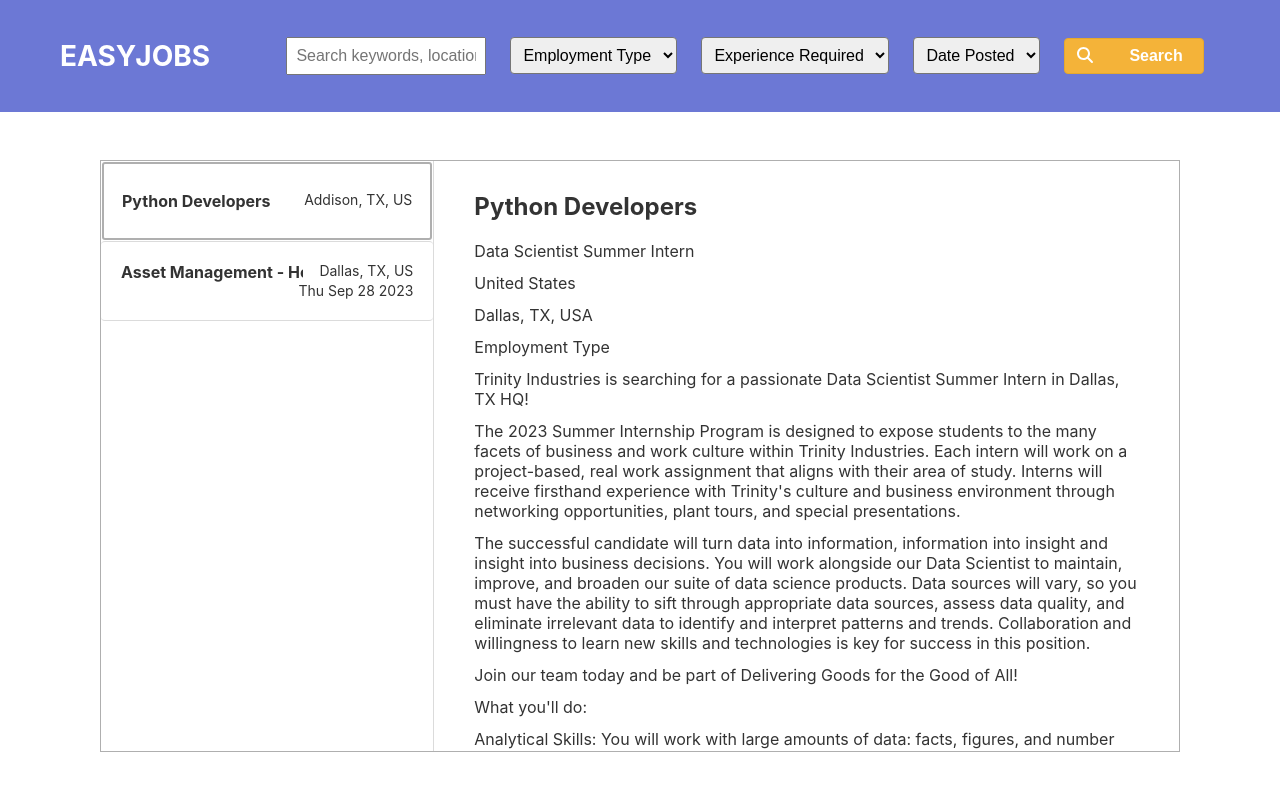
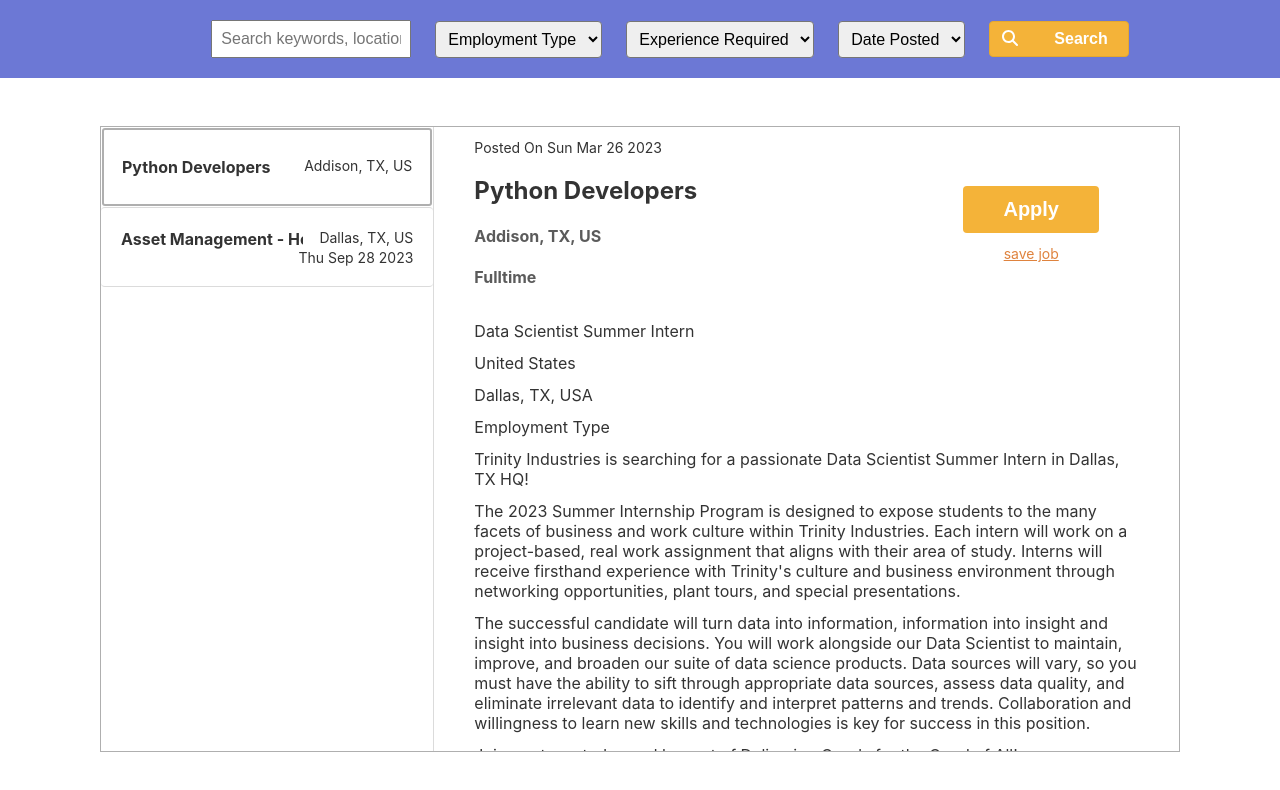
Before and after one commit to nekopudding/easy-jobs, an Angular app: page / in a window 1280 px wide. Shown: the top 790 px of the page. Built offline with nearby package versions, Linux system fonts and the light colour scheme.

Commit message:
add other job details: apply link, dates etc.

```diff
--- a/src/app/components/header/header.component.html
+++ b/src/app/components/header/header.component.html
@@ -1,4 +1,4 @@
-<h1>EasyJobs</h1>
+<h1>{{logo}}</h1>
 <form>
   <input type="text" placeholder="Search keywords, location" class="search-box">
   <app-dropdown-menu
--- a/src/app/components/header/header.component.scss
+++ b/src/app/components/header/header.component.scss
@@ -31,10 +31,6 @@ form {
 
   font-weight: 700;
   font-size: 16px;
-
-  &:active {
-    opacity: 0.8;
-  }
 }
 
 .search-box {
--- a/src/app/components/molecules/post-preview/post-preview.component.ts
+++ b/src/app/components/molecules/post-preview/post-preview.component.ts
@@ -30,8 +30,8 @@ export class PostPreviewComponent {
     this.selected = this.index === 0;
     this.job_title = this.post.job_title.length > 30 ? this.post.job_title.slice(0, 30) + '...' : this.post.job_title
     this.job_employer_name = this.post.job_employer_name
-    this.job_location = this.post.job_city ? `${this.post.job_city}, ${this.post.job_state}, ${this.post.job_country}` : ''
-    this.job_offer_expiration_datetime_utc = this.post.job_offer_expiration_datetime_utc ? new Date(this.post.job_offer_expiration_datetime_utc).toDateString() : ''
+    this.job_location = this.post.job_location
+    this.job_offer_expiration_datetime_utc = this.post.job_offer_expiration_datetime_utc
     this.employer_logo = this.post.employer_logo
   }
 
--- a/src/app/components/post/post.component.html
+++ b/src/app/components/post/post.component.html
@@ -1,4 +1,31 @@
 <div *ngIf="postList && postList[selected]">
-  <h2>{{postList[selected].job_title}}</h2>
+  <div class="post-header">
+    <div class="header-left">
+      <span class="posted-date" *ngIf="postList[selected].job_posted_at_datetime_utc">{{"Posted On " + postList[selected].job_posted_at_datetime_utc}}</span>
+      <h2>{{postList[selected].job_title}}</h2>
+      <h4>{{postList[selected].job_location}}</h4>
+      <h4>{{postList[selected].job_employment_type}}</h4>
+      <div *ngIf="postList[selected].job_min_salary && postList[selected].job_max_salary">
+        <span>{{postList[selected].job_min_salary + ' - '}}</span>
+        <span>{{postList[selected].job_max_salary + ' '}}</span>
+        <span>{{postList[selected].job_salary_currency}}</span>
+        <span>{{'/ per' + postList[selected].job_salary_period}}</span>
+      </div>
+
+      <h4>{{postList[selected].job_required_experience}}</h4>
+    </div>
+    <div class="header-right">
+      <a [href]="postList[selected].job_apply_link" target="_blank" rel="noopener noreferrer">
+        <button class="apply-button" type="submit">Apply</button>
+      </a>
+      <p *ngIf="postList[selected].job_offer_expiration_datetime_utc">{{"Deadline on " + postList[selected].job_offer_expiration_datetime_utc}}</p>
+      <a href="">save job</a>
+    </div>
+  </div>
+
   <p *ngFor="let desc of getJobDescriptionArray()">{{desc}}</p>
+  <div *ngFor="let highlight of postList[selected].job_highlights | keyvalue">
+    <h4>{{highlight.key}}</h4>
+    <p>{{highlight.value}}</p>
+  </div>
 </div>
--- a/src/app/components/post/post.component.scss
+++ b/src/app/components/post/post.component.scss
@@ -5,7 +5,30 @@
   padding: 12px 40px;
 }
 
+.post-header {
+  display: flex;
+  justify-content: space-between;
+}
+
+.header-right {
+  display: flex;
+  flex-direction: column;
+  justify-content: center;
+  margin-right: 40px;
+  gap: 12px;
+  align-items: center;
+}
+.apply-button {
+  padding: 12px 40px;
+  font-size: 20px;
+  font-weight: 700;
+}
+
 p {
   font-size: 16px;
   margin: 12px 0;
 }
+
+h4 {
+  text-transform: capitalize;
+}
--- a/src/app/services/job-search.service.ts
+++ b/src/app/services/job-search.service.ts
@@ -17,10 +17,14 @@ export class JobSearchService {
 
     return {
       employer_name,employer_logo,employer_website,
-      job_id,job_title,job_apply_link,job_description,job_posted_at_datetime_utc,
-      job_city,job_state,job_country,job_offer_expiration_datetime_utc,
-      job_highlights,job_employment_type,job_min_salary,job_max_salary,
-      job_salary_currency,job_salary_period,job_required_experience: job_required_experience.required_experience_in_months
+      job_id,job_title,job_apply_link,job_description,
+      job_highlights,job_min_salary,job_max_salary,
+      job_salary_currency,job_salary_period,
+      job_required_experience: job_required_experience.required_experience_in_months,
+      job_location: job_city ? `${job_city}, ${job_state}, ${job_country}` : '',
+      job_offer_expiration_datetime_utc: job_offer_expiration_datetime_utc ? new Date(job_offer_expiration_datetime_utc).toDateString() : '',
+      job_posted_at_datetime_utc: job_posted_at_datetime_utc ? new Date(job_posted_at_datetime_utc).toDateString() : '',
+      job_employment_type: job_employment_type.toLowerCase(),
     }
   });
 
--- a/src/styles.scss
+++ b/src/styles.scss
@@ -37,10 +37,43 @@ button {
   padding: 12px 16px;
   background: #f4b339;
   color: #fff;
-  border-radius: 8px;
+  border-radius: 4px;
   border: none;
+  &:hover {
+    opacity: 0.9;
+  }
+  &:active {
+    opacity: 0.6;
+  }
 }
 
 a {
   color: #df833e;
 }
+
+// https://www.w3schools.com/css/css_tooltip.asp
+.tooltip {
+  position: relative;
+  display: inline-block;
+  border-bottom: 1px dotted black; /* If you want dots under the hoverable text */
+}
+
+/* Tooltip text */
+.tooltip .tooltiptext {
+  visibility: hidden;
+  width: 120px;
+  background-color: black;
+  color: #fff;
+  text-align: center;
+  padding: 5px 0;
+  border-radius: 6px;
+
+  /* Position the tooltip text - see examples below! */
+  position: absolute;
+  z-index: 1;
+}
+
+/* Show the tooltip text when you mouse over the tooltip container */
+.tooltip:hover .tooltiptext {
+  visibility: visible;
+}
```
